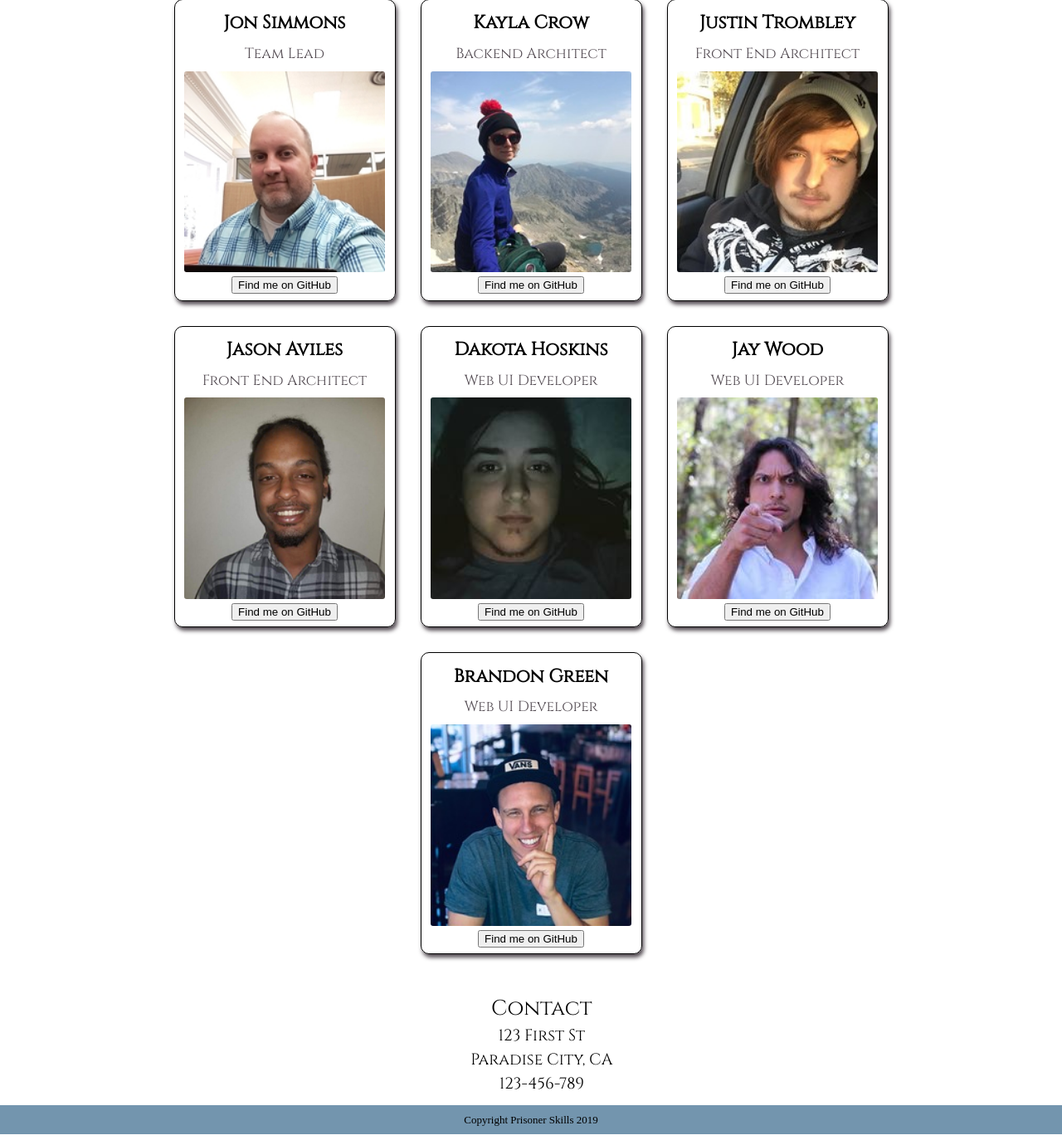
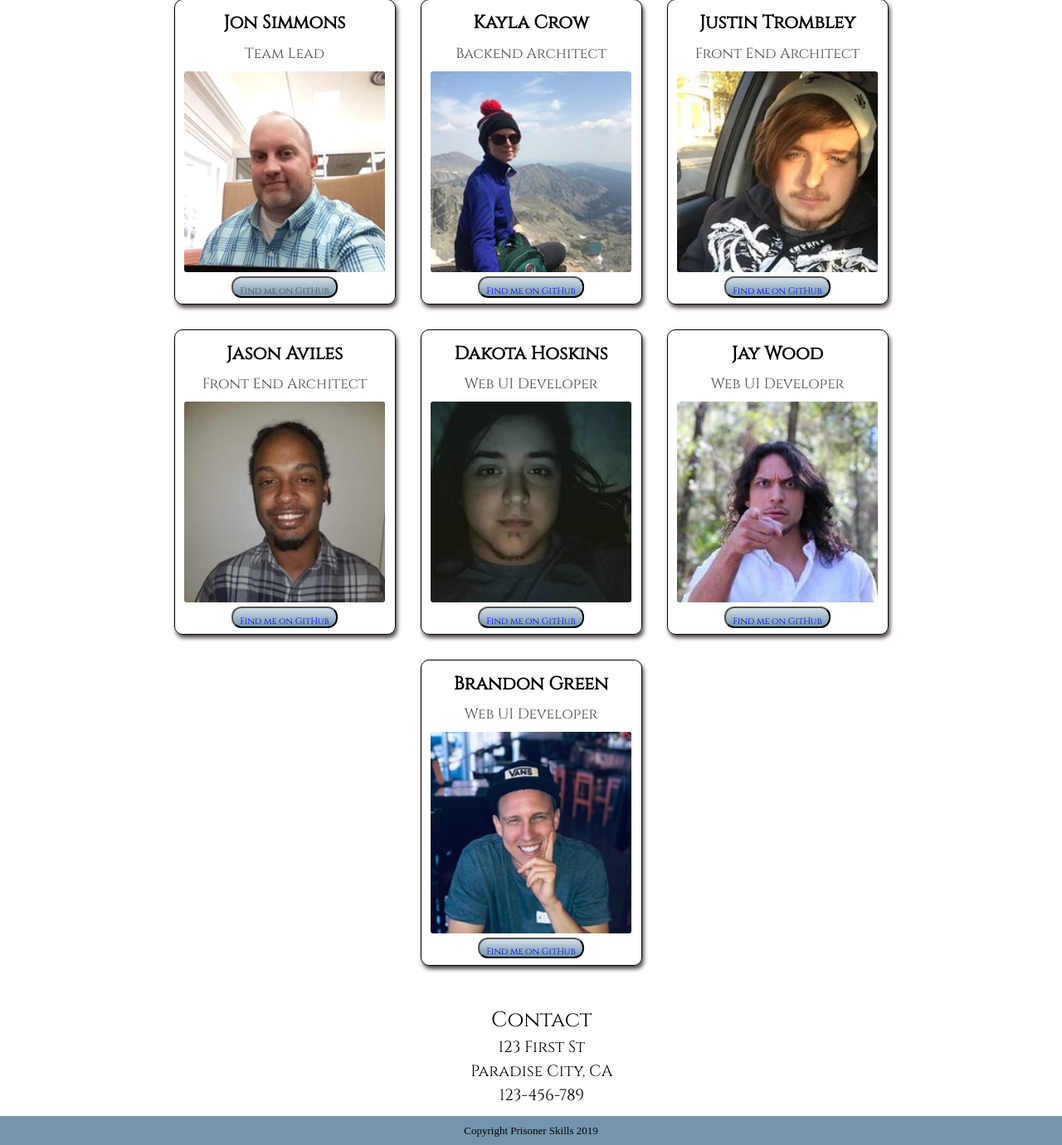
Before and after one commit to buildweek-prisonerskills/User-Interface, a PHP site: page /about-us.html in a window 1280 px wide. Shown: the part 195-1575 px from the top of the page at 83% size. Run offline with PHP 8.4, Linux system fonts and the light colour scheme.

Commit message:
Final for Fri presentation

```diff
--- a/about-us.html
+++ b/about-us.html
@@ -48,37 +48,37 @@
                 <h5>Kayla Crow</h5>
                 <p>Backend Architect</p>
                 <img src="Images/Headshot-Kayla.png" alt = "Hamster">
-                <button>Find me on GitHub</button>
+                <button><a href = "https://github.com/blackmacaroon" target=_blank>Find me on GitHub</a></button>
             </div>
             <div class="about-card">
                 <h5>Justin Trombley</h5>
                 <p>Front End Architect</p>
                 <img src="Images/Headshot-Justin.png" alt = "Hamster">
-                <button>Find me on GitHub</button>
+                <button><a href = "https://github.com/JustinTrombley96" target=_blank>Find me on GitHub</a></button>
             </div>
             <div class="about-card">
                 <h5>Jason Aviles</h5>
                 <p>Front End Architect</p>
                 <img src="Images/Headshot-Jason.png" alt = "Hamster">
-                <button>Find me on GitHub</button>
+                <button><a href="https://github.com/Jason-Aviles/" target=_blank>Find me on GitHub</a></button>
             </div>
             <div class="about-card">
                 <h5>Dakota Hoskins</h5>
                 <p>Web UI Developer</p>
                 <img src="Images/Headshot-Dakota.png" alt = "Hamster">
-                <button>Find me on GitHub</button>
+                <button><a href="https://github.com/dhoskins97" target=_blank>Find me on GitHub</a></button>
             </div>
             <div class="about-card">
                 <h5>Jay Wood</h5>
                 <p>Web UI Developer</p>
                 <img src="Images/Headshot-Jay.png" alt = "Hamster">
-                <button>Find me on GitHub</button>
+                <button><a href = "https://github.com/Jay-Wood" target=_blank>Find me on GitHub</a></button>
             </div>
             <div class="about-card">
                 <h5>Brandon Green</h5>
                 <p>Web UI Developer</p>
                 <img src="Images/Headshot-Brandon.png" alt = "Hamster">
-                <button>Find me on GitHub</button>
+                <button><a href = "https://github.com/1professionalusername" target=_blank>Find me on GitHub</a></button>
             </div>
         </div>
 
--- a/css/index.css
+++ b/css/index.css
@@ -431,7 +431,7 @@
   text-align: center;
   margin-top: 2%;
 }
-.about-main .about-cards-container {
+.about-cards-container {
   padding: 1%;
   margin: 2% auto;
   width: 80%;
@@ -439,7 +439,7 @@
   flex-flow: row wrap;
   justify-content: center;
 }
-.about-main .about-cards-container .about-card {
+.about-cards-container .about-card {
   display: flex;
   flex-direction: column;
   align-items: center;
@@ -451,21 +451,40 @@
   border-radius: 10px;
   box-shadow: 2px 4px 5px #534B52;
 }
-.about-main .about-cards-container .about-card h5 {
+.about-cards-container .about-card h5 {
   margin: 3% 0.5% 3% 0.5%;
   padding: 1%;
   font-size: 2.2rem;
   font-weight: bold;
 }
-.about-main .about-cards-container .about-card p {
+.about-cards-container .about-card p {
   font-size: 1.75rem;
   padding: 1%;
   color: #534B52;
 }
-.about-main .about-cards-container .about-card img {
+.about-cards-container .about-card img {
   width: 97%;
   border-radius: 8px;
   padding: 0.5rem;
+}
+.about-cards-container .about-card button {
+  font-size: 0.85vw;
+  font-family: inherit;
+  height: 2vw;
+  width: 10vw;
+  background: linear-gradient(to top, #7395ae, #d4dee6);
+  color: #534B52;
+  border-radius: 12px;
+  padding: 3%;
+}
+.about-cards-container .about-card button a {
+  text-decoration: none;
+}
+.about-cards-container .about-card button:hover {
+  background: whitesmoke;
+  color: #4b5768;
+  font-weight: bold;
+  cursor: pointer;
 }
 .tabs-container {
   padding: 0.5rem;
--- a/less/about-main.less
+++ b/less/about-main.less
@@ -4,6 +4,7 @@
     .about-headline-container {
         text-align: center;
         margin-top: 2%;
+    }
 }
 
 .about-cards-container {
@@ -42,7 +43,24 @@
             border-radius: 8px;
             padding: .5rem;
         }
+        button {
+            font-size: .85vw;
+            font-family: inherit;
+            height: 2vw;
+            width: 10vw;
+            background: linear-gradient(to top, @nav-background, lighten(@nav-background, 30));
+            color: @Dark-Gray;
+            border-radius: 12px;
+            padding: 3%;
+            a {
+                text-decoration: none;
+            }
+            &:hover {
+                background: whitesmoke;
+                color: darken(@Light-Gray, 50);
+                font-weight: bold;
+                cursor: pointer;
             }
         }
-
     }
+}
```
Lines whose indentation alone changed are shown as unchanged.
